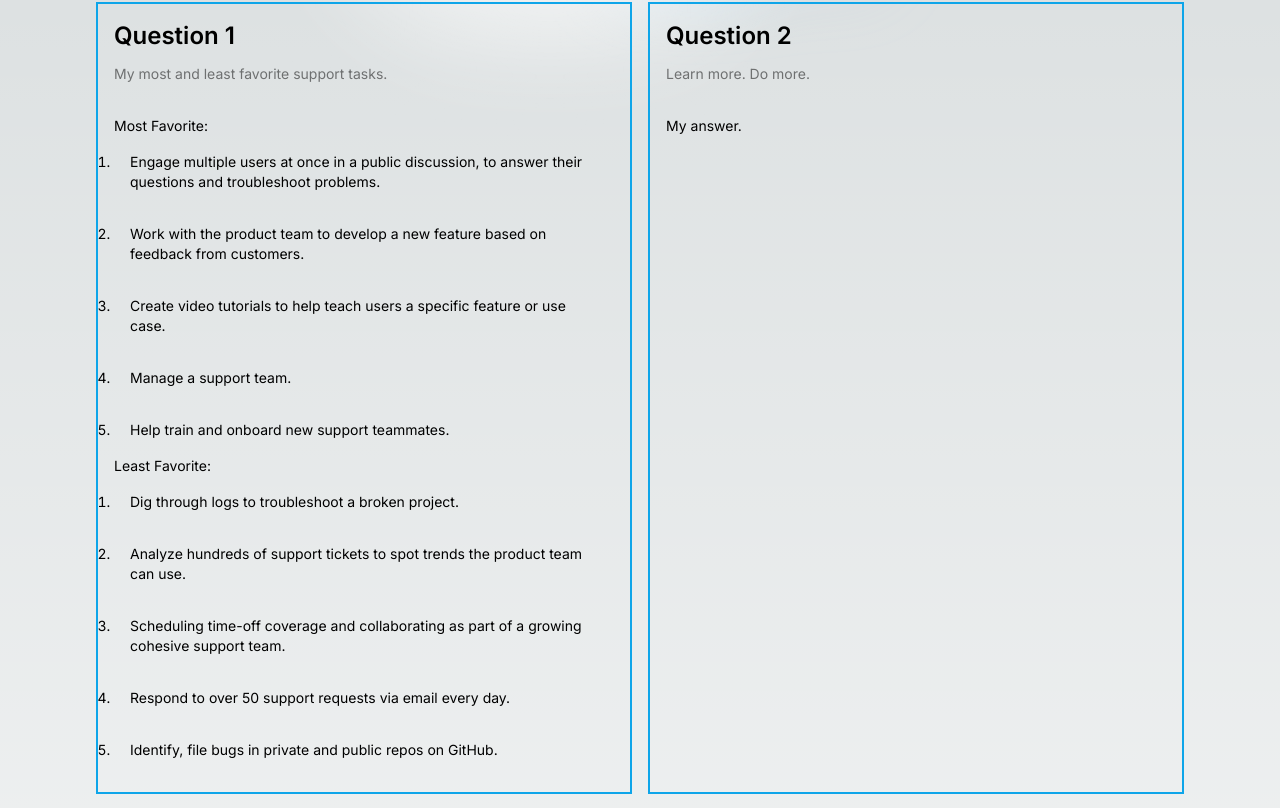
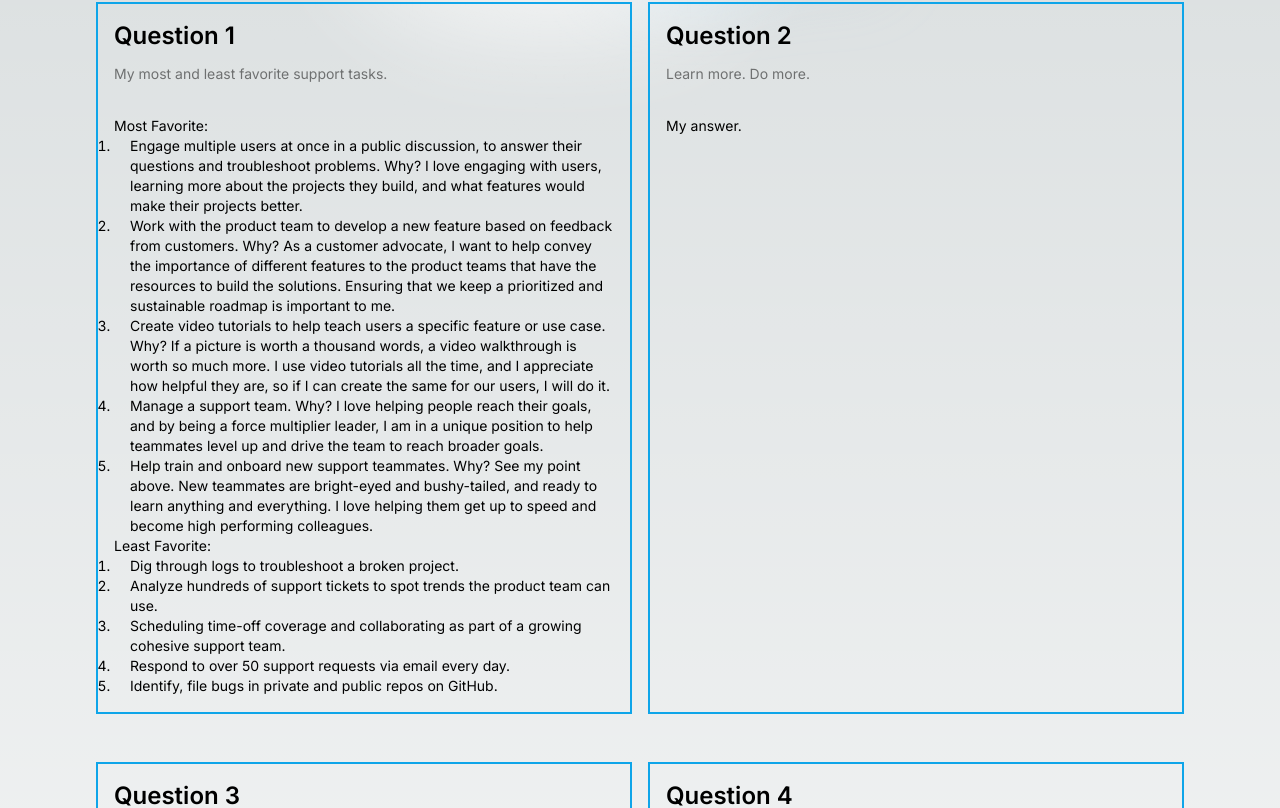
Before and after one commit to MindyPostoff/nextjs-boilerplate-example, a Next.js app: page / in a window 1280 px wide. Shown: the part 360-1168 px from the top of the page. Built offline with nearby package versions, Linux system fonts and the light colour scheme.

Commit message:
Update page.tsx

```diff
--- a/app/page.tsx
+++ b/app/page.tsx
@@ -50,22 +50,22 @@ export default function Home() {
             Most Favorite:
           </p>
           <ul className={`list-decimal`}>
-            <li className={`text-sm p-4`}>Engage multiple users at once in a public discussion, to answer their questions and troubleshoot problems.</li>
-            <li className={`text-sm p-4`}>Work with the product team to develop a new feature based on feedback from customers.</li>
-            <li className={`text-sm p-4`}>Create video tutorials to help teach users a specific feature or use case.</li>
-            <li className={`text-sm p-4`}>Manage a support team.</li>
-            <li className={`text-sm p-4`}>Help train and onboard new support teammates.</li>
+            <li className={`text-sm pl-4`}>Engage multiple users at once in a public discussion, to answer their questions and troubleshoot problems. Why? I love engaging with users, learning more about the projects they build, and what features would make their projects better.</li>
+            <li className={`text-sm pl-4`}>Work with the product team to develop a new feature based on feedback from customers. Why? As a customer advocate, I want to help convey the importance of different features to the product teams that have the resources to build the solutions. Ensuring that we keep a prioritized and sustainable roadmap is important to me.</li>
+            <li className={`text-sm pl-4`}>Create video tutorials to help teach users a specific feature or use case. Why? If a picture is worth a thousand words, a video walkthrough is worth so much more. I use video tutorials all the time, and I appreciate how helpful they are, so if I can create the same for our users, I will do it.</li>
+            <li className={`text-sm pl-4`}>Manage a support team. Why? I love helping people reach their goals, and by being a force multiplier leader, I am in a unique position to help teammates level up and drive the team to reach broader goals.</li>
+            <li className={`text-sm pl-4`}>Help train and onboard new support teammates. Why? See my point above. New teammates are bright-eyed and bushy-tailed, and ready to learn anything and everything. I love helping them get up to speed and become high performing colleagues.</li>
           </ul>
 
           <p className={`m-0 max-w-[300ch] text-sm opacity-100`}>
             Least Favorite:
           </p>
           <ul className={`list-decimal`}>
-            <li className={`text-sm p-4`}>Dig through logs to troubleshoot a broken project.</li>
-            <li className={`text-sm p-4`}>Analyze hundreds of support tickets to spot trends the product team can use.</li>
-            <li className={`text-sm p-4`}>Scheduling time-off coverage and collaborating as part of a growing cohesive support team.</li>
-            <li className={`text-sm p-4`}>Respond to over 50 support requests via email every day.</li>
-            <li className={`text-sm p-4`}>Identify, file bugs in private and public repos on GitHub.</li>
+            <li className={`text-sm pl-4`}>Dig through logs to troubleshoot a broken project.</li>
+            <li className={`text-sm pl-4`}>Analyze hundreds of support tickets to spot trends the product team can use.</li>
+            <li className={`text-sm pl-4`}>Scheduling time-off coverage and collaborating as part of a growing cohesive support team.</li>
+            <li className={`text-sm pl-4`}>Respond to over 50 support requests via email every day.</li>
+            <li className={`text-sm pl-4`}>Identify, file bugs in private and public repos on GitHub.</li>
           </ul>
 
         </div>
```
